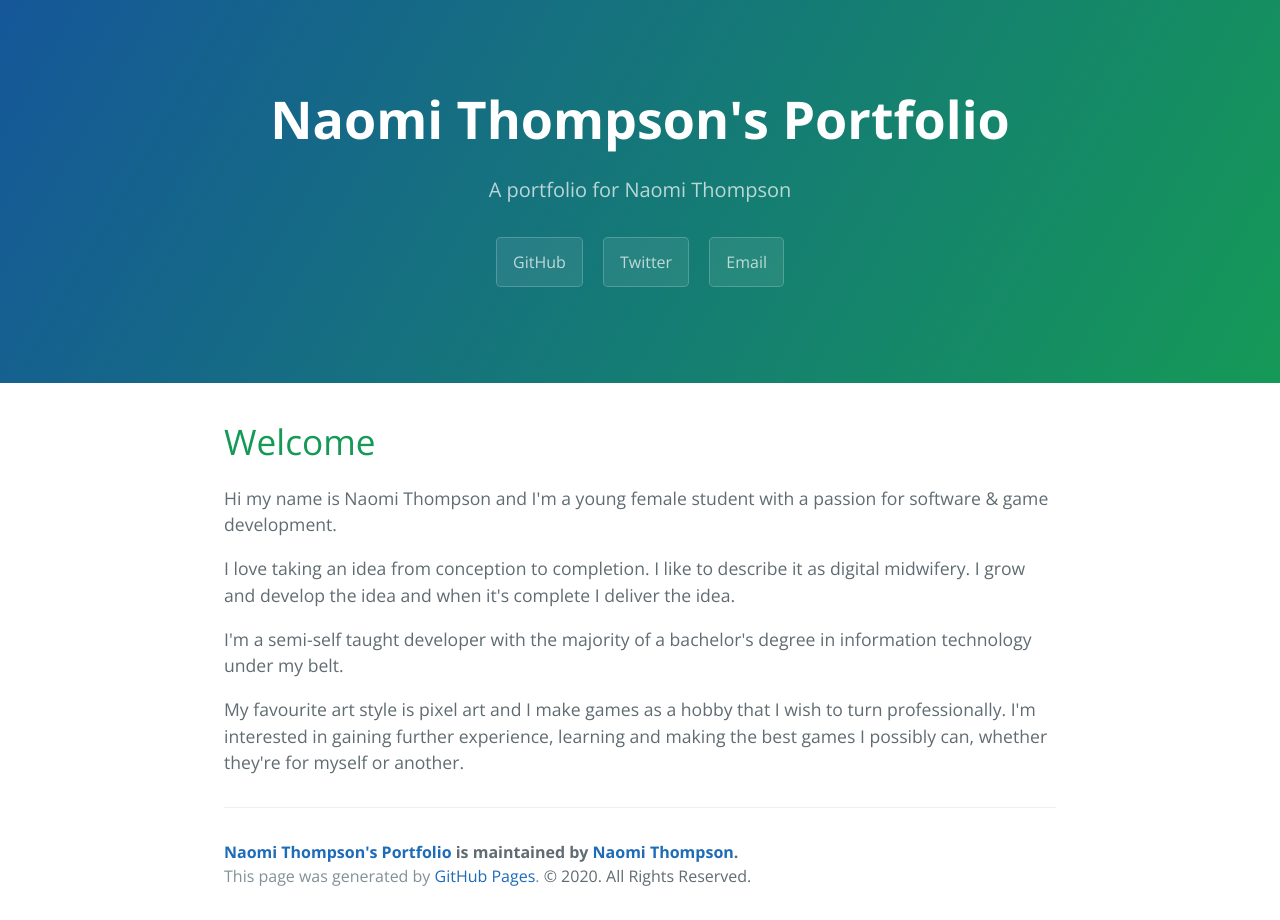
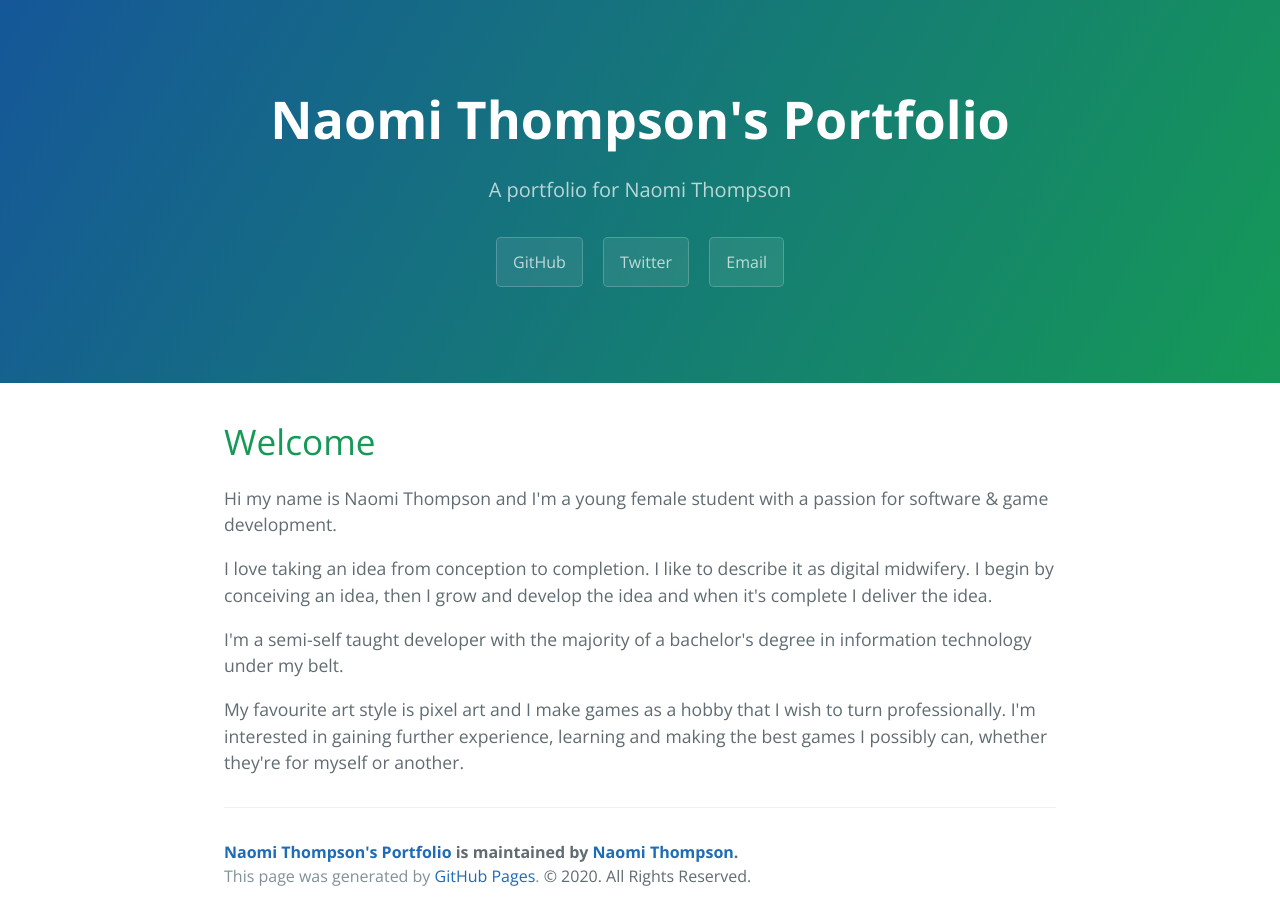
Before and after one commit to MidnightDevBeth/MidnightDevBeth.github.io, a Jekyll site: the page built from index.html, in a window 1280 px wide. Built offline with Jekyll 4.4.1, drawn with Linux system fonts in a browser that asks for light colours; the list of posts is cut into pages by our own code.

Commit message:
Update index.html
Minor addition that was missed before by mistake

```diff
--- a/index.html
+++ b/index.html
@@ -7,7 +7,7 @@ title: {{ site.name }}
   <h1>Welcome</h1>
 <p>Hi my name is Naomi Thompson and I'm a young female student with a passion for software & game development.</p>
 <p>I love taking an idea from conception to completion. I like to describe it as digital midwifery.
-  I grow and develop the idea and when it's complete I deliver the idea. </p>
+  I begin by conceiving an idea, then I grow and develop the idea and when it's complete I deliver the idea. </p>
   <p> I'm a semi-self taught developer with the majority of a bachelor's degree in information technology under my belt.</p>
   <p> My favourite art style is pixel art and I make games as a hobby that I wish to turn professionally.
     I'm interested in gaining further experience, learning and making the best games I possibly can, whether they're for myself or another. </p>
```
